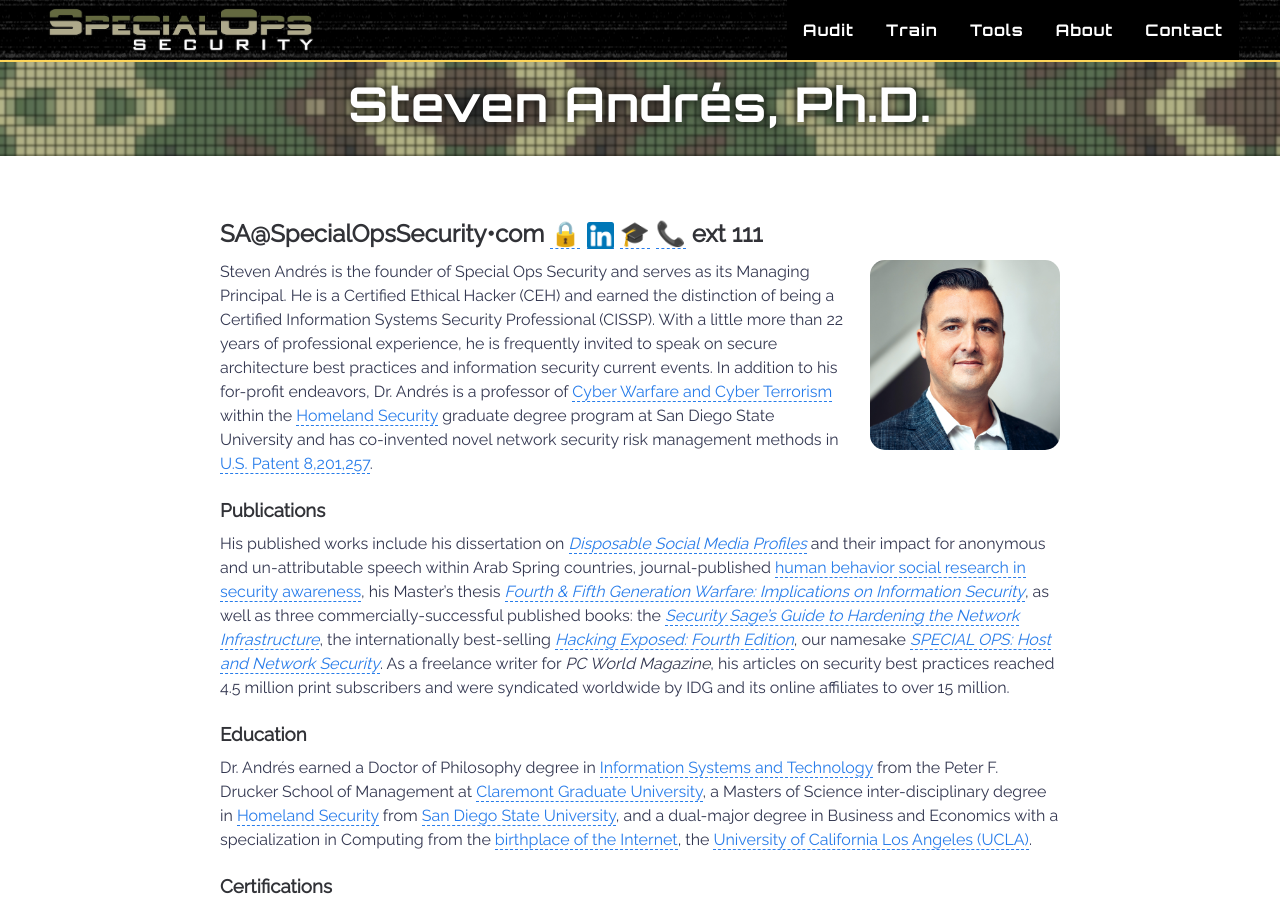
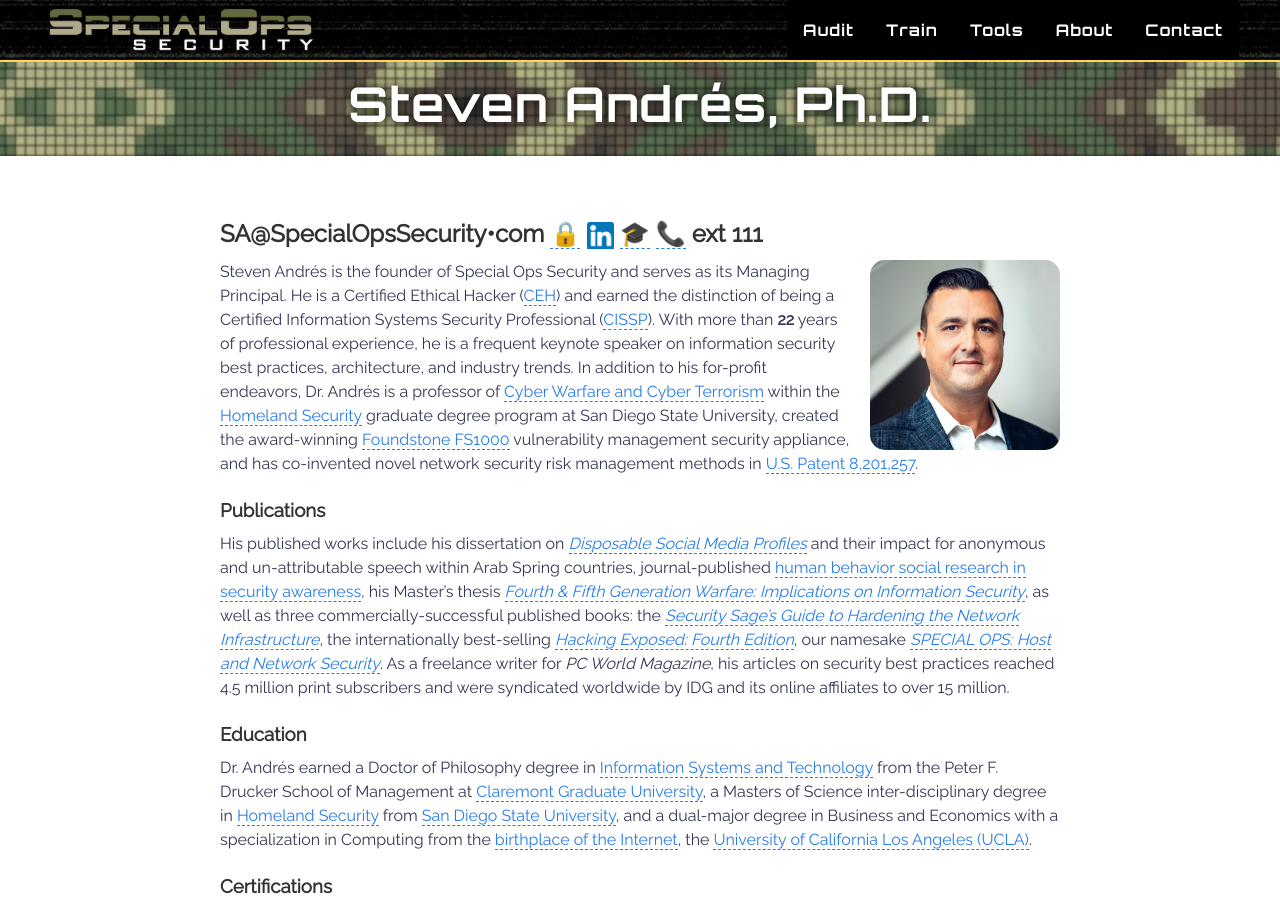
Before and after one commit to specialopssecurity/specialopssecurity.github.io, a Jekyll site: the page built from andres.md, in a window 1280 px wide and 900 px high. Built offline with Jekyll 4.4.1, drawn with Linux system fonts in a browser that asks for light colours.

Commit message:
Update andres.md

```diff
--- a/andres.md
+++ b/andres.md
@@ -8,7 +8,7 @@
 ## SA@SpecialOpsSecurity•com [🔒](https://keybase.io/stevenandres/pgp_keys.asc?fingerprint=f8e8a9a76ab9452fea3925793ecf7d681f3fa845 "PGP Public Key"){:target="_blank"} [![LinkedIn](/assets/img/icons/linkedin.png)](https://linkedin.com/in/stevenandres "LinkedIn Profile"){:target="_blank"} [🎓](https://homelandsecurity.sdsu.edu/faculty/andres "Faculty Biography"){:target="_blank"} [📞](tel:+18887869633) ext 111
 
 [<img class="headshot" align="right" src="/assets/img/team/andres.jpg" title="Click to Expand" />](/assets/img/team/andres.jpg){:target="_blank"}
-Steven Andr&eacute;s is the founder of Special Ops Security and serves as its Managing Principal. He is a Certified Ethical Hacker (CEH) and earned the distinction of being a Certified Information Systems Security Professional (CISSP). With a little more than 22 years of professional experience, he is frequently invited to speak on secure architecture best practices and information security current events. In addition to his for-profit endeavors, Dr. Andr&eacute;s is a professor of [Cyber Warfare and Cyber Terrorism](https://homelandsecurity.sdsu.edu/cyber){:target="_blank"} within the [Homeland Security](https://homelandsecurity.sdsu.edu/faculty/andres){:target="_blank"} graduate degree program at San Diego State University and has co-invented novel network security risk management methods in [U.S. Patent 8,201,257](https://www.google.com/patents/US8201257){:target="_blank"}.
+Steven Andr&eacute;s is the founder of Special Ops Security and serves as its Managing Principal. He is a Certified Ethical Hacker ([CEH](https://www.eccouncil.org/programs/certified-ethical-hacker-ceh/)) and earned the distinction of being a Certified Information Systems Security Professional ([CISSP](https://www.isc2.org/Certifications/CISSP)). With more than **22** years of professional experience, he is a frequent keynote speaker on information security best practices, architecture, and industry trends. In addition to his for-profit endeavors, Dr. Andr&eacute;s is a professor of [Cyber Warfare and Cyber Terrorism](https://homelandsecurity.sdsu.edu/cyber){:target="_blank"} within the [Homeland Security](https://homelandsecurity.sdsu.edu/faculty/andres){:target="_blank"} graduate degree program at San Diego State University, created the award-winning [Foundstone FS1000](http://www.pcmag.com/article2/0,2817,1400379,00.asp) vulnerability management security appliance, and has co-invented novel network security risk management methods in [U.S. Patent 8,201,257](https://www.google.com/patents/US8201257){:target="_blank"}.
 
 ### Publications
 
```
